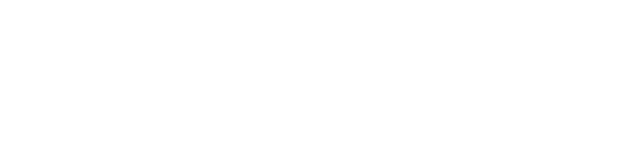
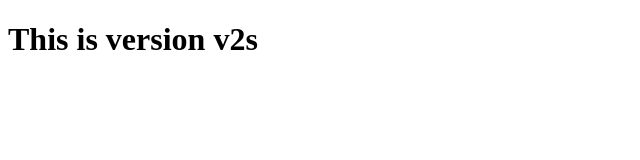
Before and after one commit to abhitosh07/myrepo, a plain HTML site: page index.html in a window 1280 px wide. Shown: the whole page, without its empty margins (0-640 px from the left). Drawn offline with Linux system fonts and the light colour scheme.

Commit message:
This is V2

```diff
--- a/index.html
+++ b/index.html
@@ -6,6 +6,7 @@
     <title>Document</title>
 </head>
 <body>
+    <h1>This is version v2s</h1>
 
 </body>
 </html>
```
